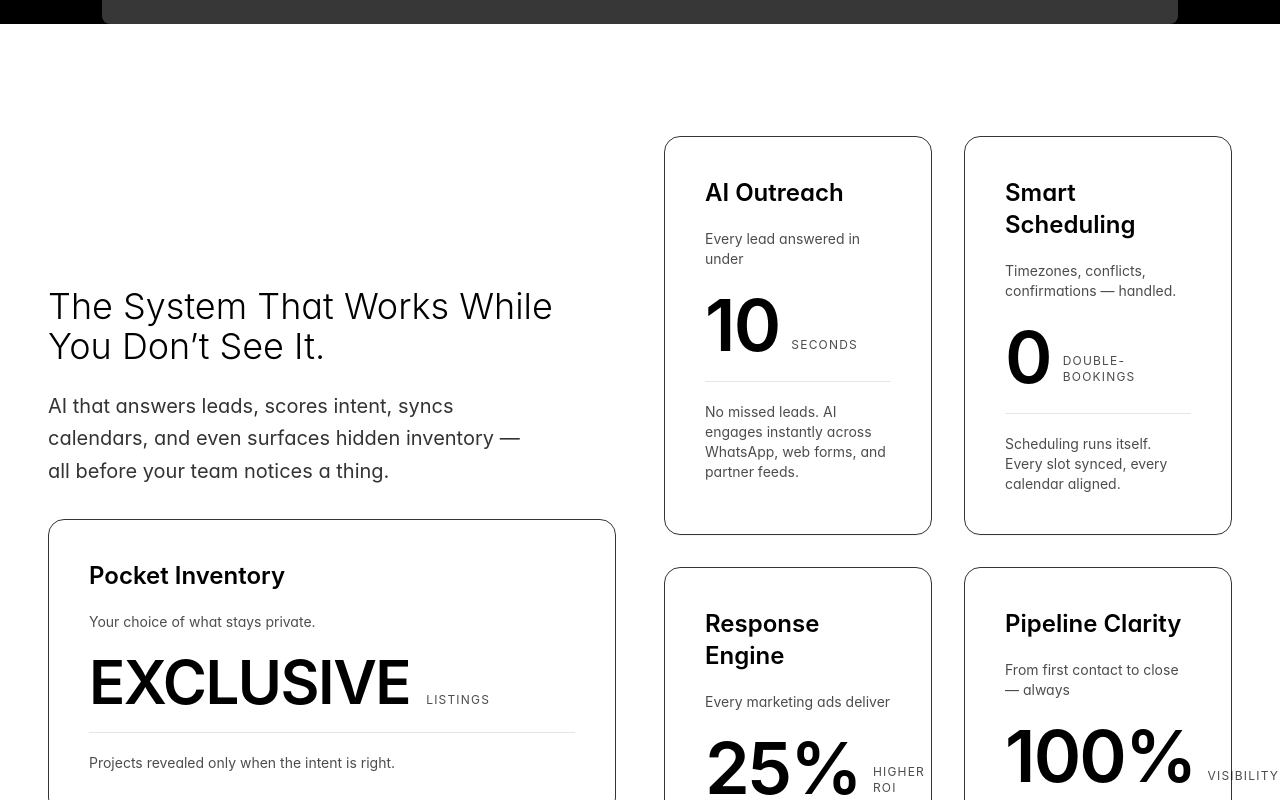
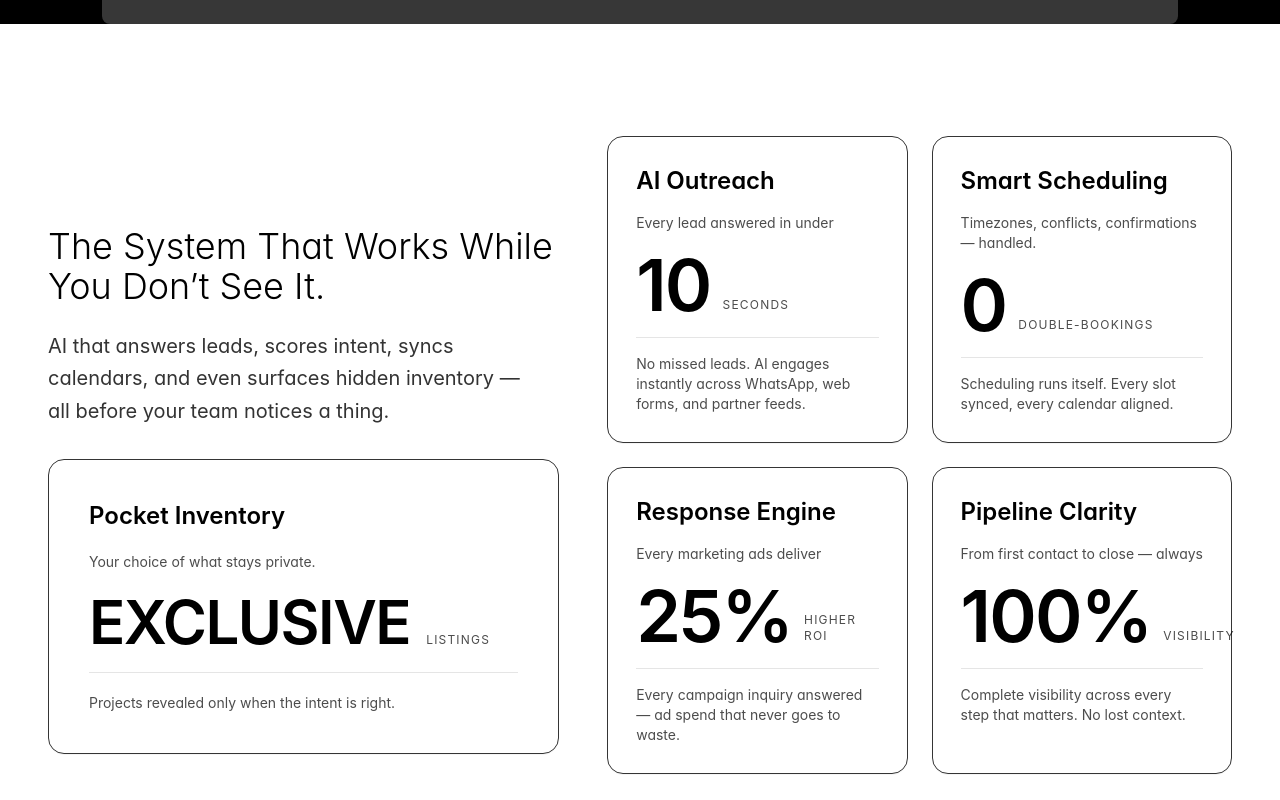
Before and after one commit to Residante-AltCtrlLabs/altctlr_web, a Next.js app: page / in a window 1280 px wide. Shown: the part 2160-2960 px from the top of the page. Built offline with nearby package versions, Linux system fonts and the light colour scheme; grey boxes are pictures that could not be loaded; a web font is replaced by a local one.

Commit message:
system section done

```diff
--- a/src/components/SystemSection.tsx
+++ b/src/components/SystemSection.tsx
@@ -31,10 +31,10 @@ const SystemSection = () => {
   return (
     <section className="w-full bg-white text-black">
       <div className="max-w-7xl mx-auto px-6 md:px-10 lg:px-12 py-24 md:py-28">
-        {/* Two-column layout */}
-        <div className="grid grid-cols-1 lg:grid-cols-2 gap-8 lg:gap-12 items-start">
+        {/* Two-column layout with wider right column */}
+        <div className="grid grid-cols-1 lg:grid-cols-[0.9fr_1.1fr] gap-8 lg:gap-12 items-start">
           {/* LEFT COLUMN */}
-          <div className="space-y-8" style={{ marginTop: "150px" }}>
+          <div className="space-y-8" style={{ marginTop: "90px" }}>
             {/* Heading + Copy */}
             <div className="space-y-6">
               <h2 className="text-3xl md:text-4xl lg:text-4xl font-light leading-tight">
@@ -72,16 +72,16 @@ const SystemSection = () => {
           </div>
 
           {/* RIGHT COLUMN: 2x2 grid */}
-          <div className="grid grid-cols-1 sm:grid-cols-2 gap-6 md:gap-8">
+          <div className="grid grid-cols-1 sm:grid-cols-2 gap-5 md:gap-6">
             {/* AI Outreach */}
-            <Card>
-              <div className="space-y-5">
+            <Card className="p-6 md:p-7 min-h-[240px]">
+              <div className="space-y-4">
                 <h3 className="text-2xl font-semibold">AI Outreach</h3>
                 <p className="text-sm text-black/70">
                   Every lead answered in under
                 </p>
                 <Metric value="10" label="seconds" />
-                <div className="h-px bg-black/10 my-5" />
+                <div className="h-px bg-black/10 my-3" />
                 <p className="text-sm text-black/70">
                   No missed leads. AI engages instantly across WhatsApp, web
                   forms, and partner feeds.
@@ -90,14 +90,14 @@ const SystemSection = () => {
             </Card>
 
             {/* Smart Scheduling */}
-            <Card>
-              <div className="space-y-5">
+            <Card className="p-6 md:p-7 min-h-[240px]">
+              <div className="space-y-4">
                 <h3 className="text-2xl font-semibold">Smart Scheduling</h3>
                 <p className="text-sm text-black/70">
                   Timezones, conflicts, confirmations — handled.
                 </p>
                 <Metric value="0" label="double-bookings" />
-                <div className="h-px bg-black/10 my-5" />
+                <div className="h-px bg-black/10 my-3" />
                 <p className="text-sm text-black/70">
                   Scheduling runs itself. Every slot synced, every calendar
                   aligned.
@@ -106,14 +106,14 @@ const SystemSection = () => {
             </Card>
 
             {/* Response Engine */}
-            <Card>
-              <div className="space-y-5">
+            <Card className="p-6 md:p-7 min-h-[240px]">
+              <div className="space-y-4">
                 <h3 className="text-2xl font-semibold">Response Engine</h3>
                 <p className="text-sm text-black/70">
                   Every marketing ads deliver
                 </p>
                 <Metric value="25%" label="higher roi" />
-                <div className="h-px bg-black/10 my-5" />
+                <div className="h-px bg-black/10 my-3" />
                 <p className="text-sm text-black/70">
                   Every campaign inquiry answered — ad spend that never goes to
                   waste.
@@ -122,14 +122,14 @@ const SystemSection = () => {
             </Card>
 
             {/* Pipeline Clarity */}
-            <Card>
-              <div className="space-y-5">
+            <Card className="p-6 md:p-7 min-h-[240px]">
+              <div className="space-y-4">
                 <h3 className="text-2xl font-semibold">Pipeline Clarity</h3>
                 <p className="text-sm text-black/70">
                   From first contact to close — always
                 </p>
                 <Metric value="100%" label="visibility" />
-                <div className="h-px bg-black/10 my-5" />
+                <div className="h-px bg-black/10 my-3" />
                 <p className="text-sm text-black/70">
                   Complete visibility across every step that matters. No lost
                   context.
```
